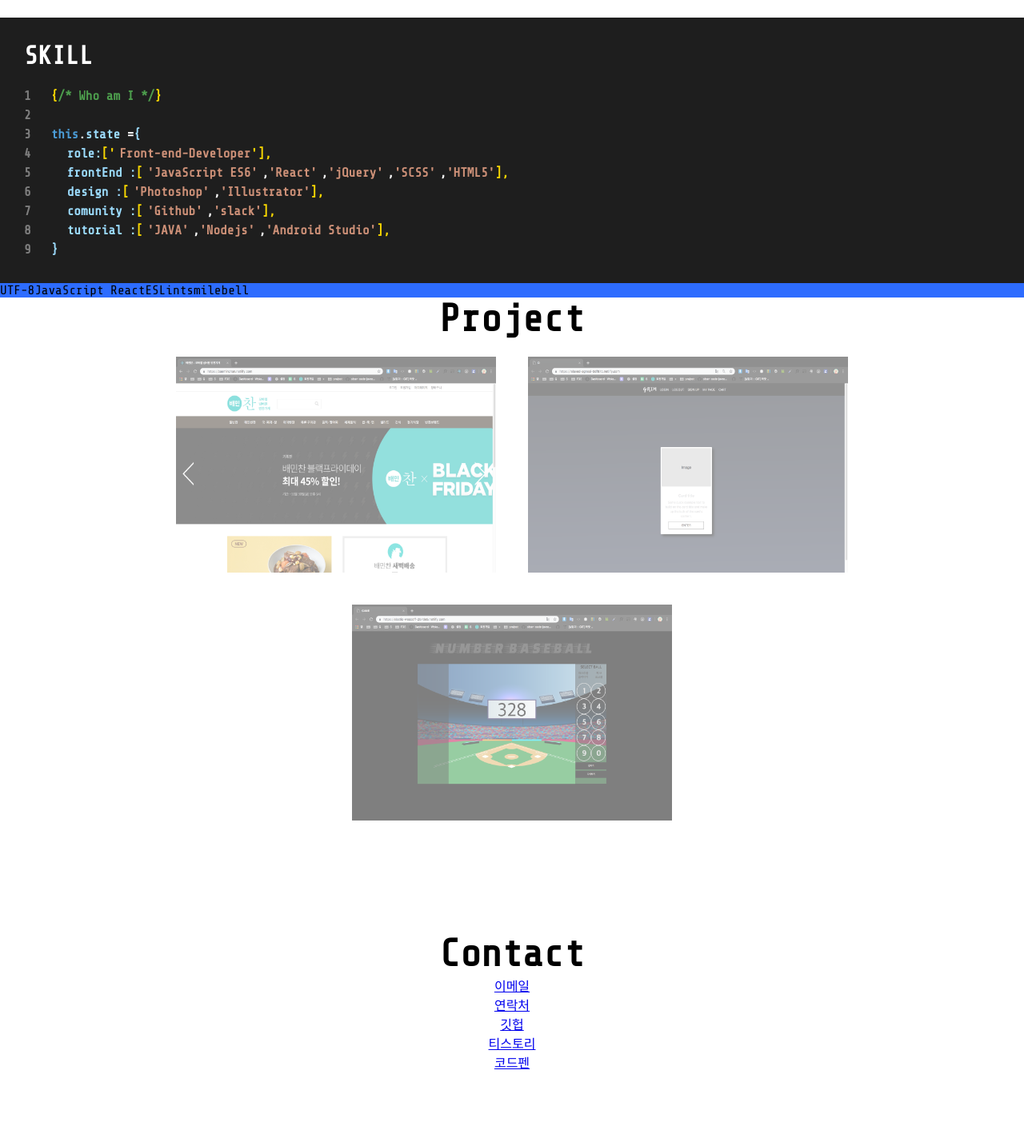
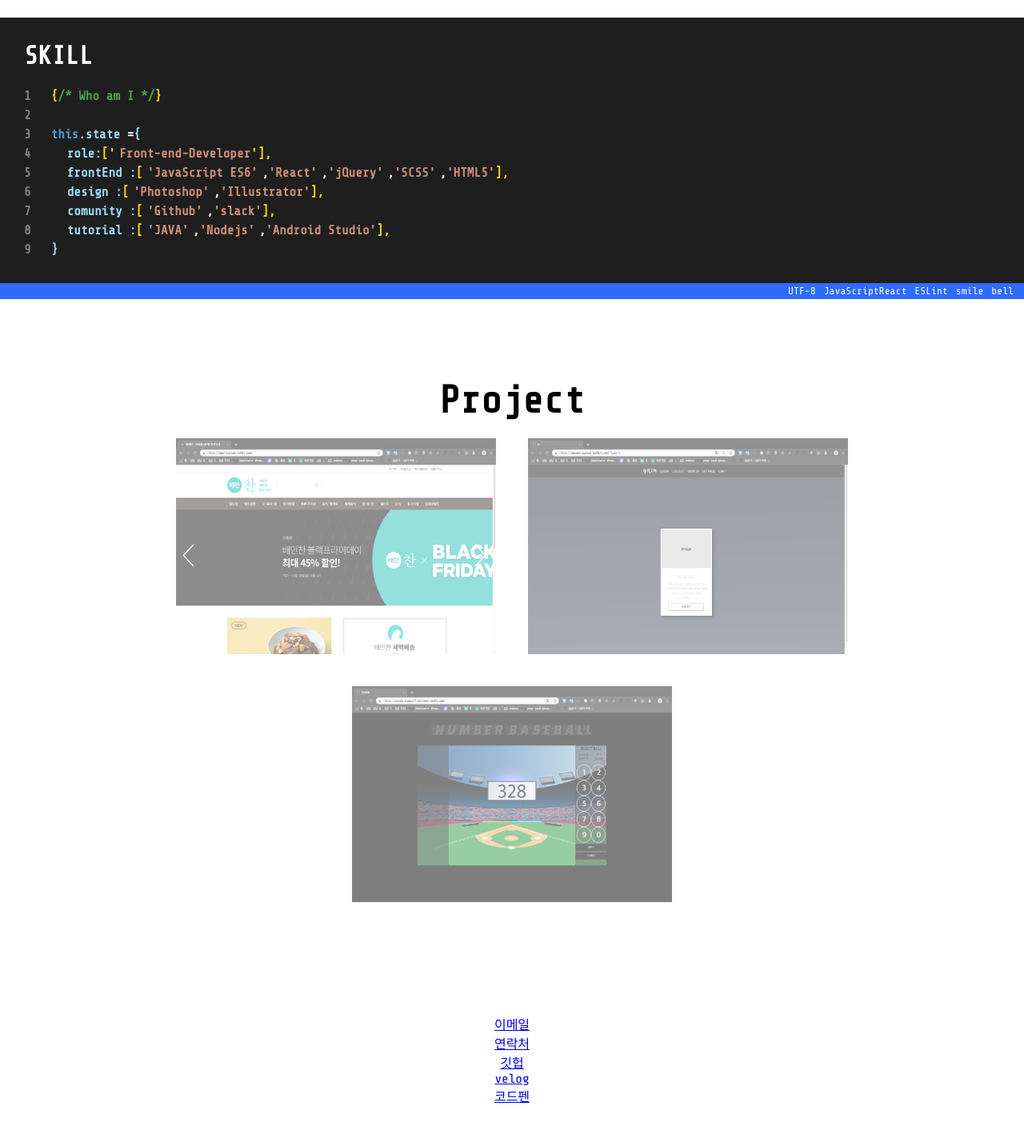
Before and after one commit to jyansol/resume, a React (Create React App) app: page / in a window 1280 px wide. Shown: the part 928-2346 px from the top of the page at 80% size. Built offline with nearby package versions, Linux system fonts and the light colour scheme.

Commit message:
[FIX] contact 코드 수정

```diff
--- a/src/components/Linked.js
+++ b/src/components/Linked.js
@@ -13,7 +13,6 @@ export default class Project extends Component {
     return (
       <>
         <div className="Linked">
-          <h1 className="title title-effect">Contact</h1>
           <ul>
             <li>
               <a href="#">이메일</a>
@@ -25,7 +24,7 @@ export default class Project extends Component {
               <a href="#">깃헙</a>
             </li>
             <li>
-              <a href="#">티스토리</a>
+              <a href="#">velog</a>
             </li>
             <li>
               <a href="#">코드펜</a>
--- a/src/components/Skill.js
+++ b/src/components/Skill.js
@@ -84,7 +84,7 @@ export default class Skill extends Component {
         <div className="Skill__underbar">
           <ol className="Skill__ol">
             <li>UTF-8</li>
-            <li>JavaScript React</li>
+            <li>JavaScriptReact</li>
             <li>ESLint</li>
             <li>smile</li>
             <li>bell</li>
--- a/src/components/_project.scss
+++ b/src/components/_project.scss
@@ -20,6 +20,7 @@ img:hover {
 }
 
 .Project {
+  margin-top: 100px;
   &__img {
     height: 100%;
     display: flex;
--- a/src/components/_skill.scss
+++ b/src/components/_skill.scss
@@ -66,7 +66,13 @@ $underbar: #2d6cff;
     background-color: $underbar;
   }
   &__ol {
+    color: white;
     display: flex;
-    justify-items: right;
+    justify-content: flex-end;
+    padding: 3px;
+  }
+  &__ol li {
+    margin-right: 10px;
+    font-size: 0.8rem;
   }
 }
```
